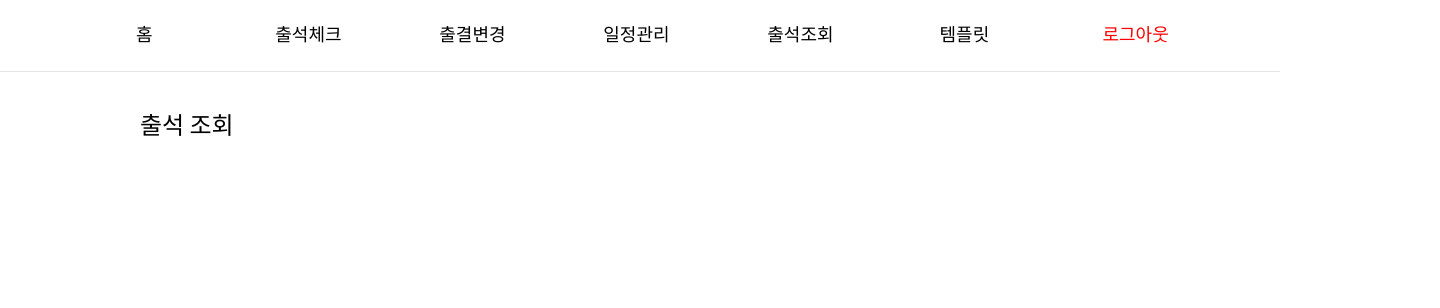
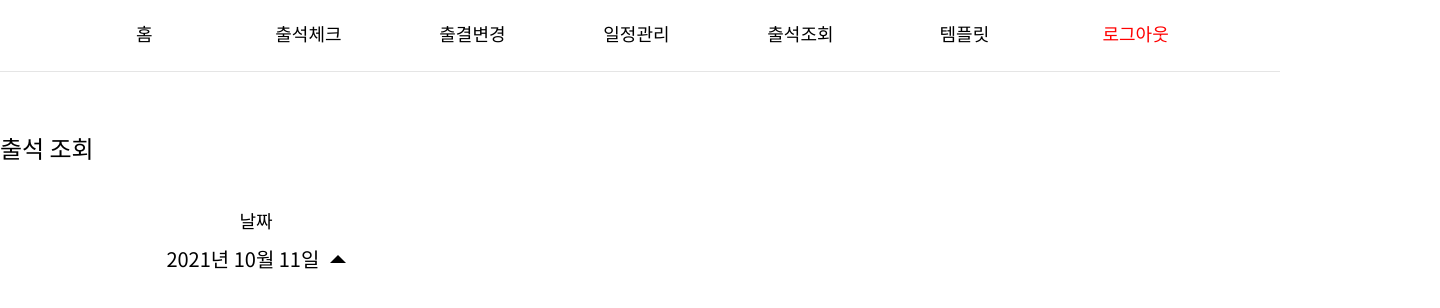
Before and after one commit to DSM-PICK/PICK2021-DESKTOP-CLIENT, a React (Create React App) app: page /atcheck in a window 1280 px wide. Shown: the top 308 px of the page, 1440 px wide, since content can reach past the window. Built offline with nearby package versions, Linux system fonts and the light colour scheme.

Commit message:
⚡️ :: (#35) Attendance Check

```diff
--- a/src/assets/index.ts
+++ b/src/assets/index.ts
@@ -4,3 +4,4 @@ export { default as Logo } from "./icons/logo.svg";
 export { default as Line } from "./icons/line.svg";
 export { default as prevPointer } from "./icons/prev-pointer.svg";
 export { default as nextPointer } from "./icons/next-pointer.svg";
+export { default as Arrow } from "./icons/arrow.svg";
--- a/src/components/AttendanceChange/AttendanceChange.tsx
+++ b/src/components/AttendanceChange/AttendanceChange.tsx
@@ -8,6 +8,7 @@ import {
   FDateValue,
   SModal,
   SDateValue,
+  WordLength,
 } from "../../modules/atom/ATChange";
 
 //출결 변경
@@ -22,6 +23,7 @@ const AttendanceChange: FC = (): JSX.Element => {
   const [isSOpen, setIsSOpen] = useRecoilState<boolean>(SModal);
   const [fdateValue, setFdateValue] = useRecoilState<string>(FDateValue);
   const [sdateValue, setSdateValue] = useRecoilState<string>(SDateValue);
+  const [wordLength, setWordLength] = useRecoilState<number>(WordLength);
 
   for (let i = 0; i < 20; i++) {
     TestArray.push(i);
@@ -49,15 +51,21 @@ const AttendanceChange: FC = (): JSX.Element => {
     setTypeIndex(index);
   };
 
+  const checkWordLength = (e: any) => {
+    setWordLength(e.target.value.length);
+  };
+
   return (
     <S.Container>
       <S.ACContainer>
         <S.ACBox>
-          <div>
+          <span>
             <S.Title>출결 변경</S.Title>
             <S.ACColumn>
               <S.ACTitle>결석자</S.ACTitle>
-              <S.AbsentsBox></S.AbsentsBox>
+              <S.AbsentsBox>
+                <S.AddAbsents>추가</S.AddAbsents>
+              </S.AbsentsBox>
             </S.ACColumn>
             <S.ACColumn>
               <S.ACTitle>날짜</S.ACTitle>
@@ -117,12 +125,15 @@ const AttendanceChange: FC = (): JSX.Element => {
                 <S.NoteInput
                   type="text"
                   placeholder="최대 10글자로 입력해주세요 (선택)"
+                  onChange={checkWordLength}
                 />
               </S.NoteBox>
             </S.ACColumn>
             <S.AddButton type="button" value="추가하기" />
-            <S.ErrorMessage>비고의 내용이 10글자를 넘었습니다</S.ErrorMessage>
-          </div>
+            <S.ErrorMessage display={wordLength > 10 ? "block" : "none"}>
+              비고의 내용이 10글자를 넘었습니다
+            </S.ErrorMessage>
+          </span>
         </S.ACBox>
         <S.ACListBox>
           <S.Title>출결 변동사항</S.Title>
--- a/src/components/AttendanceChange/styles.ts
+++ b/src/components/AttendanceChange/styles.ts
@@ -4,7 +4,7 @@ import { COLOR } from "../../style/index";
 export const Container = styled.div`
   height: 90vh;
   display: flex;
-  /* margin: 0 140px; */
+  width: 100vw;
   justify-content: center;
   align-items: center;
 `;
@@ -41,14 +41,14 @@ export const AddButton = styled.input`
   font-size: 16px;
 `;
 
-export const ErrorMessage = styled.div`
+export const ErrorMessage = styled.div<{ display: string }>`
   width: 100%;
   color: red;
   text-align: center;
   bottom: 0;
   transform: translateY(100%);
   font-size: 16px;
-  display: none;
+  display: ${(props) => props.display};
 `;
 
 export const ACColumn = styled.div`
@@ -67,10 +67,20 @@ export const ACTitle = styled.div`
 `;
 
 export const AbsentsBox = styled.div`
-  display: flex;
+
 `;
 
-export const addAbsents = styled.div``;
+export const AddAbsents = styled.div`
+  cursor: pointer;
+  width: 50px;
+  height: 25px;
+  border: 1px solid ${COLOR.gray};
+  color: 1px solid ${COLOR.gray};
+  display: flex;
+  justify-content: center;
+  align-items: center;
+  border-radius: 5px;
+`;
 
 export const DateBox = styled.div`
   display: flex;
--- a/src/components/AttendanceCheck/AttendanceCheck.tsx
+++ b/src/components/AttendanceCheck/AttendanceCheck.tsx
@@ -1,17 +1,30 @@
 import { FC } from "react";
 import Calendar from "../Calendar/Calendar";
 import * as S from "./styles";
+import { Arrow } from "../../assets/index";
 //출석 조회
 const AttendanceCheck: FC = (): JSX.Element => {
+
+
   return (
     <>
       <S.Container>
         <S.ACContainer>
-          <S.ChooseCalendar>
-            <S.Title>출석 조회</S.Title>
-            {/* <Calendar isOpen={true}/> */}
-          </S.ChooseCalendar>
-          <S.AttendancyList></S.AttendancyList>
+          <S.Title>출석 조회</S.Title>
+          <S.ACBox>
+            <S.ChooseBox>
+              <S.dateText>날짜</S.dateText>
+              <S.ChooseDate>
+                <S.Date>
+                  2021년 10월 11일
+                </S.Date>
+                <S.DateIcon src={Arrow}/>
+              </S.ChooseDate>
+            </S.ChooseBox>
+            <S.AttendancyList>
+
+            </S.AttendancyList>
+          </S.ACBox>
         </S.ACContainer>
       </S.Container>
     </>
--- a/src/components/AttendanceCheck/styles.ts
+++ b/src/components/AttendanceCheck/styles.ts
@@ -1,30 +1,57 @@
 import styled from "@emotion/styled";
 
 export const Container = styled.div`
-  height: 90vh;
-  display: flex;
-  align-items: center;
-  margin: 0 140px;
+  /* height: 100vh; */
+  padding-top: 5%;
 `;
 
 export const ACContainer = styled.div`
   width: 1440px;
-  height: 800px;
   display: flex;
+  flex-direction: column;
   margin: 0 auto;
   justify-content: space-between;
 `;
 
 export const Title = styled.div`
   font-size: 24px;
+  display: inline-block;
 `;
 
-export const ChooseCalendar = styled.div`
-  width: 500px;
-  height: 80vh;
+export const ACBox = styled.div`
+  width: 1280px;
+  display: grid;
+  grid-template-columns: 40% 60%;
+`;
+
+export const ChooseBox = styled.div`
+  width: 100%;
+  margin-top: 10%;
   display: flex;
-  align-self: center;
-  position: relative;
+  flex-direction: column;
+  justify-content: center;
+  align-items: center;
+  gap: 20px;
+`;
+
+export const dateText = styled.div`
+  font-size: 18px;
+`;
+
+export const ChooseDate = styled.div`
+  width: 35%;
+  display: flex;
+  justify-content: space-between;
+  font-size: 20px;
+  cursor: pointer;
+`;
+
+export const Date = styled.div`
+
+`;
+
+export const DateIcon = styled.img<{}>`
+  transform: rotate(180deg);
 `;
 
 export const AttendancyList = styled.div``;
--- a/src/components/Calendar/Calendar.tsx
+++ b/src/components/Calendar/Calendar.tsx
@@ -98,9 +98,11 @@ const Calendar: FC<Props> = ({ isOpen, index }): JSX.Element => {
     if (index === 0) {
       setFDate(selectDate);
       setFOpen(false);
-    } else {
+    } else if(index === 1){
       setSDate(selectDate);
       setSOpen(false);
+    } else if(index === 2) {
+
     }
   };
 
--- a/src/modules/atom/ATChange/index.ts
+++ b/src/modules/atom/ATChange/index.ts
@@ -19,3 +19,8 @@ export const SDateValue = atom({
   key: "sdate",
   default: "",
 });
+
+export const WordLength = atom({
+  key: "length",
+  default: 0
+})
```
Also changed, not shown: src/assets/icons/arrow.svg (added).
